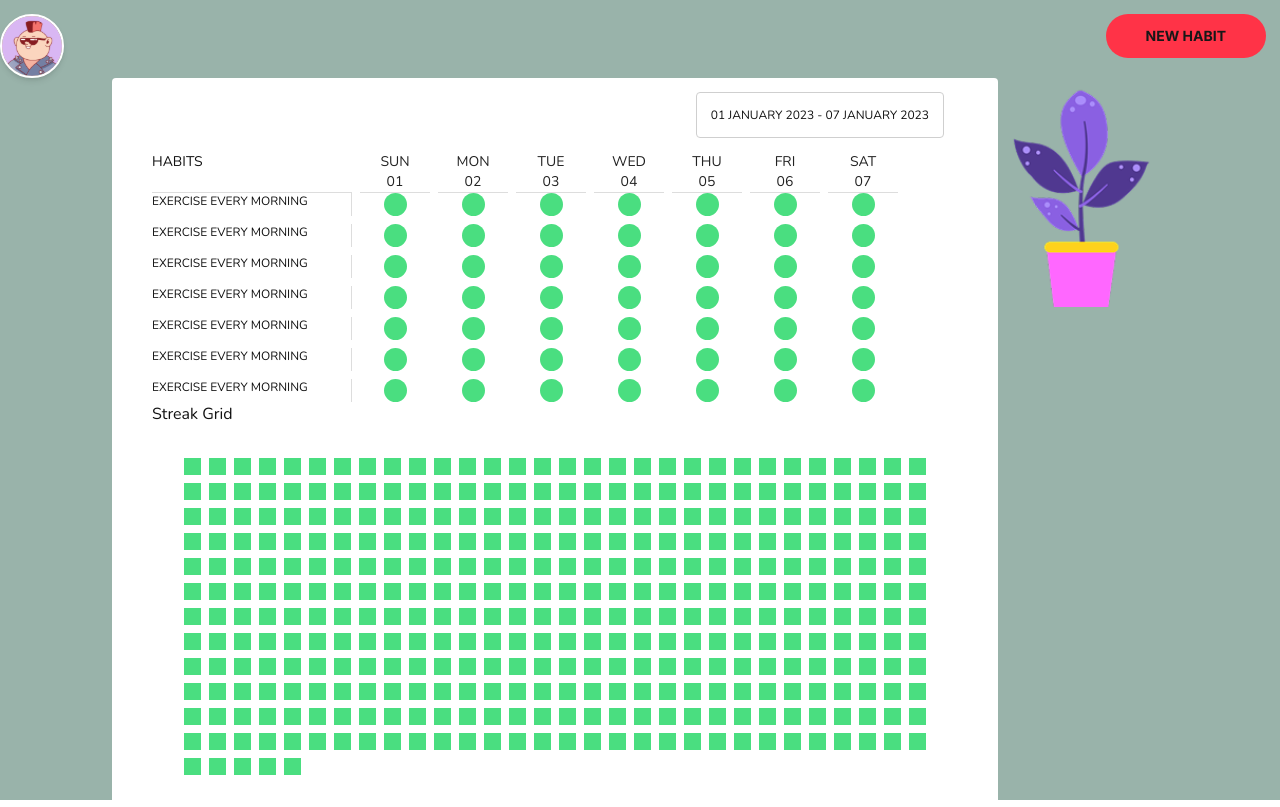
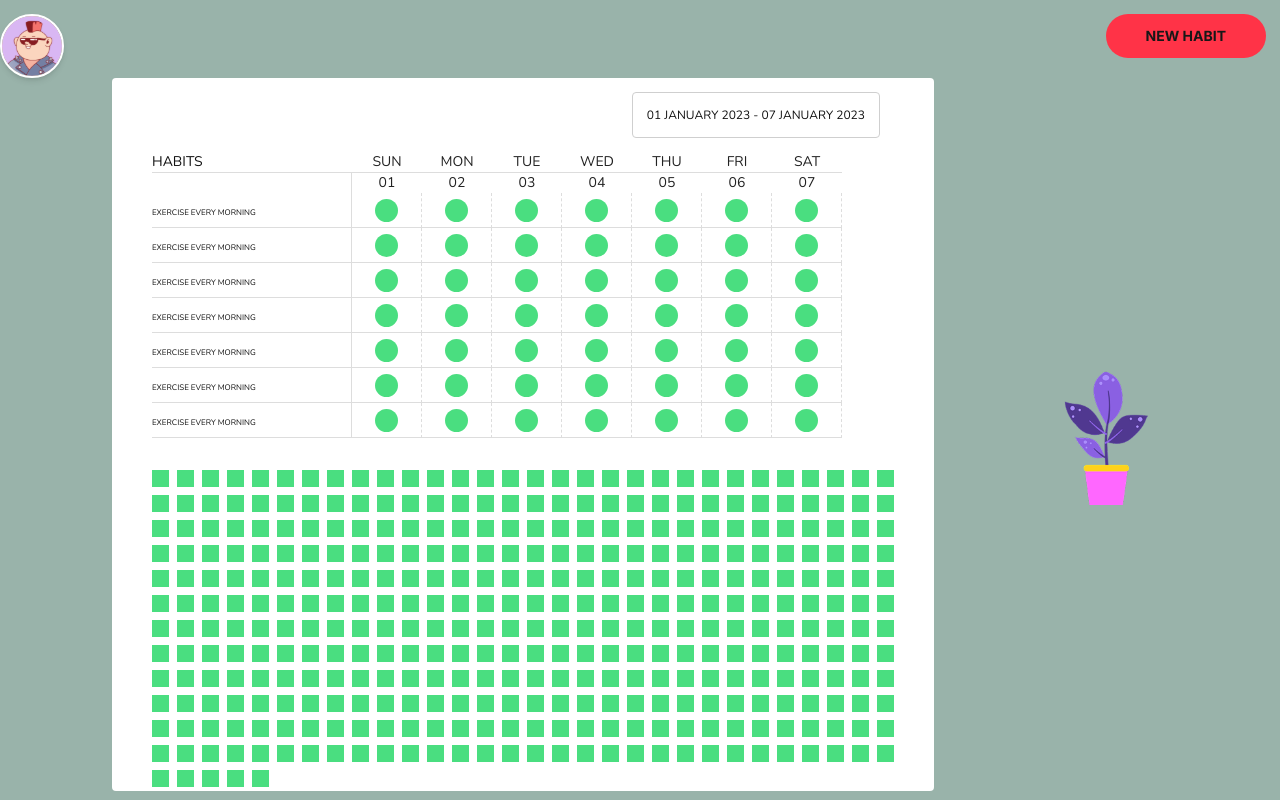
Before and after one commit to WebsterManyanga/sprout-habit-tracker, a Next.js app: page /dashboard in a window 1280 px wide. Built offline with nearby package versions, Linux system fonts and the light colour scheme.

Commit message:
feat: implement Habit component with grid layout and add initial habits data

```diff
--- /dev/null
+++ b/components/habit.module.css
@@ -0,0 +1,4 @@
+.gridDot {
+    border-right: 1px dashed #DDD;
+
+}
--- a/components/habit.tsx
+++ b/components/habit.tsx
@@ -1,16 +1,46 @@
+import styles from "./habit.module.css";
+
 export default function Habit() {
   return (
     <>
-      <div className=" uppercase border-r border-[#DDD] text-xs">
+      <div className=" uppercase border-r border-b border-[#DDD] text-[8px] pt-3.5">
         Exercise Every Morning
       </div>
-      <div className=" w-[23px] h-[23px] mx-auto my-auto bg-[#4ADE80] rounded-full"></div>
-      <div className=" w-[23px] h-[23px] mx-auto my-auto bg-[#4ADE80] rounded-full"></div>
-      <div className=" w-[23px] h-[23px] mx-auto my-auto bg-[#4ADE80] rounded-full"></div>
-      <div className=" w-[23px] h-[23px] mx-auto my-auto bg-[#4ADE80] rounded-full"></div>
-      <div className=" w-[23px] h-[23px] mx-auto my-auto bg-[#4ADE80] rounded-full"></div>
-      <div className=" w-[23px] h-[23px] mx-auto my-auto bg-[#4ADE80] rounded-full"></div>
-      <div className=" w-[23px] h-[23px] mx-auto my-auto bg-[#4ADE80] rounded-full"></div>
+      <div
+        className={`${styles.gridDot} border-b border-[#DDD] flex justify-center items-center`}
+      >
+        <button className="w-[23px] h-[23px] bg-[#4ADE80] rounded-full pt-3.5 "></button>
+      </div>
+      <div
+        className={`${styles.gridDot} border-b border-[#DDD] flex justify-center items-center`}
+      >
+        <button className="w-[23px] h-[23px] bg-[#4ADE80] rounded-full pt-3.5 "></button>
+      </div>
+      <div
+        className={`${styles.gridDot} border-b border-[#DDD] flex justify-center items-center`}
+      >
+        <button className="w-[23px] h-[23px] bg-[#4ADE80] rounded-full pt-3.5 "></button>
+      </div>
+      <div
+        className={`${styles.gridDot} border-b border-[#DDD] flex justify-center items-center`}
+      >
+        <button className="w-[23px] h-[23px] bg-[#4ADE80] rounded-full pt-3.5 "></button>
+      </div>
+      <div
+        className={`${styles.gridDot} border-b border-[#DDD] flex justify-center items-center`}
+      >
+        <button className="w-[23px] h-[23px] bg-[#4ADE80] rounded-full pt-3.5 "></button>
+      </div>
+      <div
+        className={`${styles.gridDot} border-b border-[#DDD] flex justify-center items-center`}
+      >
+        <button className="w-[23px] h-[23px] bg-[#4ADE80] rounded-full pt-3.5 "></button>
+      </div>
+      <div
+        className={`${styles.gridDot} border-b border-[#DDD] flex justify-center items-center`}
+      >
+        <button className="w-[23px] h-[23px] bg-[#4ADE80] rounded-full pt-3.5 "></button>
+      </div>
     </>
   );
 }
--- a/src/app/dashboard/page.tsx
+++ b/src/app/dashboard/page.tsx
@@ -15,6 +15,7 @@ const nunito = Nunito({
 });
 
 export default function Dashboard() {
+  const habits = [];
   const checkboxes = Array(365).fill(
     <div className="w-full h-full bg-[#4ADE80] "></div>
   );
@@ -42,40 +43,55 @@ export default function Dashboard() {
             </button>
           </div>
 
-          <ul className=" grid grid-cols-[200px_repeat(7,70px)] gap-2 ">
-            <li className=" uppercase text-sm border-b border-[#DDD]">
+          <ul className=" grid grid-cols-[200px_repeat(7,70px)] ">
+            <li className=" uppercase text-sm border-b  border-[#DDD]">
               Habits
             </li>
             <li className=" uppercase text-sm text-[#222] border-b border-[#DDD] flex flex-col items-center">
               <h1>Sun</h1>
-              <h2>01</h2>
             </li>
             <li className=" uppercase text-sm text-[#222] border-b border-[#DDD] flex flex-col items-center">
               <h1>Mon</h1>
-              <h2>02</h2>
             </li>
             <li className=" uppercase text-sm text-[#222] border-b border-[#DDD] flex flex-col items-center">
               <h1>Tue</h1>
-              <h2>03</h2>
             </li>
             <li className=" uppercase text-sm text-[#222] border-b border-[#DDD] flex flex-col items-center">
               <h1>Wed</h1>
-              <h2>04</h2>
             </li>
             <li className=" uppercase text-sm text-[#222] border-b border-[#DDD] flex flex-col items-center">
               <h1>Thu</h1>
-              <h2>05</h2>
             </li>
             <li className=" uppercase text-sm text-[#222] border-b border-[#DDD] flex flex-col items-center">
               <h1>Fri</h1>
-              <h2>06</h2>
             </li>
             <li className=" uppercase text-sm text-[#222] border-b border-[#DDD] flex flex-col items-center">
               <h1>Sat</h1>
-              <h2>07</h2>
+            </li>
+            <li className="border-r border-[#DDD]"></li>
+            <li className=" uppercase text-sm text-[#222] flex flex-col items-center">
+              01
+            </li>
+            <li className=" uppercase text-sm text-[#222] flex flex-col items-center">
+              02
+            </li>
+            <li className=" uppercase text-sm text-[#222] flex flex-col items-center">
+              03
+            </li>
+            <li className=" uppercase text-sm text-[#222] flex flex-col items-center">
+              04
+            </li>
+            <li className=" uppercase text-sm text-[#222] flex flex-col items-center">
+              05
+            </li>
+            <li className=" uppercase text-sm text-[#222] flex flex-col items-center">
+              06
+            </li>
+            <li className=" uppercase text-sm text-[#222] flex flex-col items-center">
+              07
             </li>
           </ul>
-          <ul className="grid grid-cols-[200px_repeat(7,70px)] gap-2">
+          <ul className="grid grid-cols-[200px_repeat(7,70px)] grid-rows-[repeat(7,35px)] ]">
             <Habit />
             <Habit />
             <Habit />
@@ -84,15 +100,14 @@ export default function Dashboard() {
             <Habit />
             <Habit />
           </ul>
-          <div>Streak Grid</div>
-          <div className={`${styles.streakGrid} p-8 justify-center`}>
+          <div className={`${styles.streakGrid} pt-8 pb-1 justify-center`}>
             {checkboxes.map((checkbox, i) => (
               <div className="w-full h-full bg-[#4ADE80]" key={i}></div>
             ))}
           </div>
         </div>
         <Image
-          className=" w-[60%]"
+          className=" w-[30%] self-center mx-auto"
           src="/plant.png"
           alt="Plant"
           width={160}
--- /dev/null
+++ b/src/data/habits.json
@@ -0,0 +1,79 @@
+[
+  {
+    "id": "001",
+    "name": "Morning Jog",
+    "description": "Jog for at least 20 minutes",
+    "createdAt": "2025-06-01",
+    "completion": {
+      "2025-06-04": true,
+      "2025-06-05": false,
+      "2025-06-06": true
+    }
+  },
+  {
+    "id": "002",
+    "name": "Read a Book",
+    "description": "Read 10 pages of any book",
+    "createdAt": "2025-06-01",
+    "completion": {
+      "2025-06-04": true,
+      "2025-06-05": true,
+      "2025-06-06": false
+    }
+  },
+  {
+    "id": "003",
+    "name": "Code for 1 Hour",
+    "description": "Spend at least one hour coding or learning to code",
+    "createdAt": "2025-06-02",
+    "completion": {
+      "2025-06-04": true,
+      "2025-06-05": true,
+      "2025-06-06": true
+    }
+  },
+  {
+    "id": "004",
+    "name": "Drink 2L of Water",
+    "description": "Stay hydrated by drinking enough water",
+    "createdAt": "2025-06-01",
+    "completion": {
+      "2025-06-04": false,
+      "2025-06-05": true,
+      "2025-06-06": true
+    }
+  },
+  {
+    "id": "005",
+    "name": "Stretch for 10 Minutes",
+    "description": "Improve flexibility and posture",
+    "createdAt": "2025-06-03",
+    "completion": {
+      "2025-06-04": true,
+      "2025-06-05": false,
+      "2025-06-06": false
+    }
+  },
+  {
+    "id": "006",
+    "name": "Plan the Day",
+    "description": "Write a to-do list or schedule each morning",
+    "createdAt": "2025-06-01",
+    "completion": {
+      "2025-06-04": true,
+      "2025-06-05": true,
+      "2025-06-06": true
+    }
+  },
+  {
+    "id": "007",
+    "name": "No Social Media After 9PM",
+    "description": "Avoid screen time and wind down for bed",
+    "createdAt": "2025-06-01",
+    "completion": {
+      "2025-06-04": false,
+      "2025-06-05": false,
+      "2025-06-06": true
+    }
+  }
+]
```
